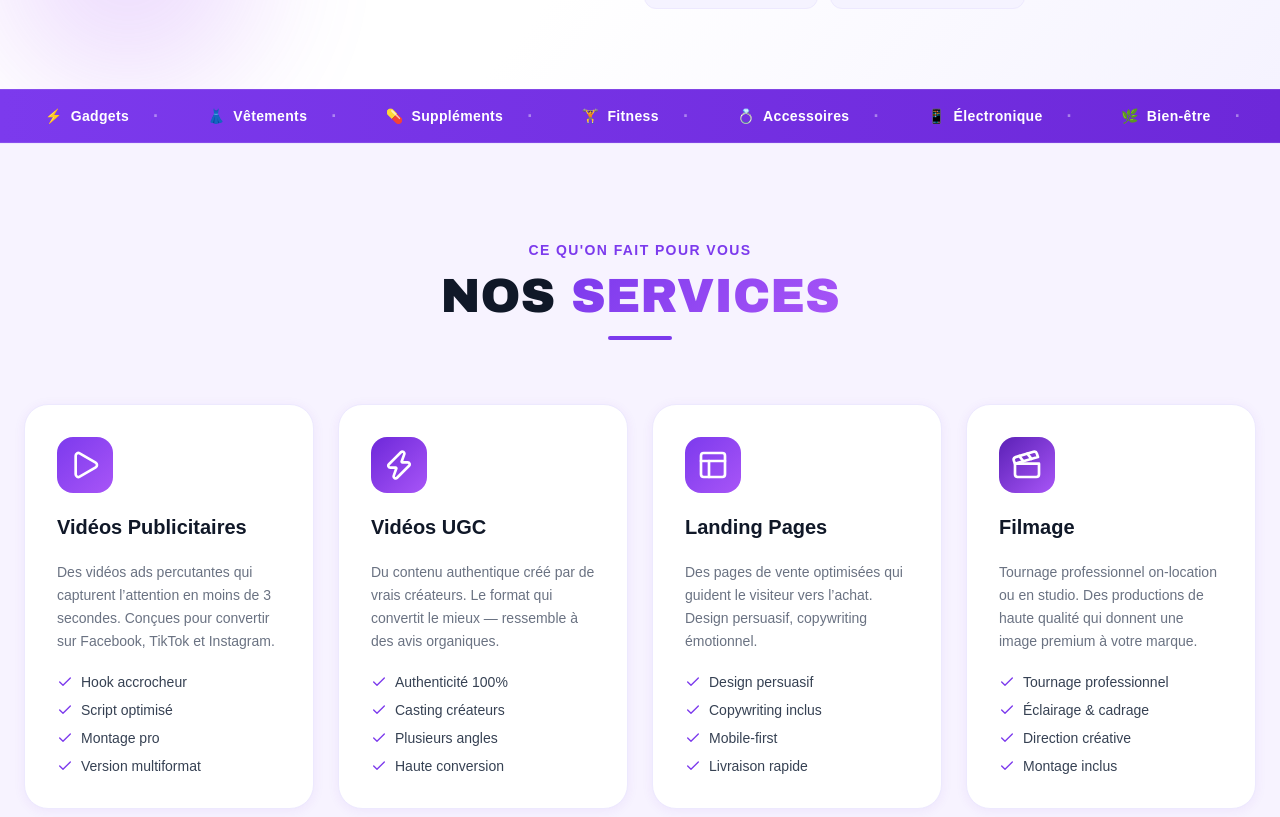
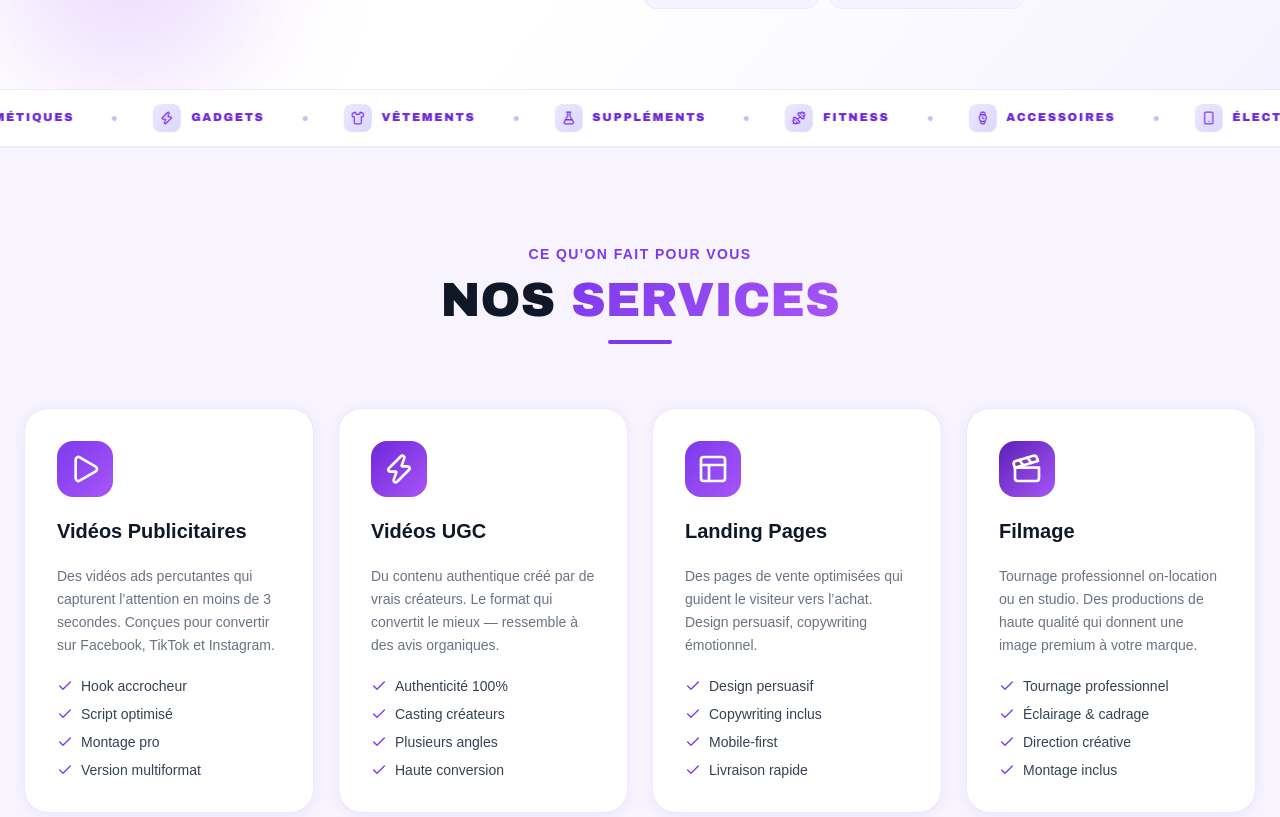
Before and after one commit to hamzafa1d1/growtion-portfolio, a Next.js app: page / in a window 1280 px wide. Shown: the part 813-1630 px from the top of the page. Built offline with nearby package versions, Linux system fonts and the light colour scheme.

Commit message:
rework sectors band: lucide icons, clean white bg, bold condensed font

```diff
--- a/components/ui/SectorsBand.tsx
+++ b/components/ui/SectorsBand.tsx
@@ -1,49 +1,94 @@
 "use client";
 import { motion } from "framer-motion";
+import {
+  Sparkles,
+  Zap,
+  Shirt,
+  Dumbbell,
+  Watch,
+  Smartphone,
+  Leaf,
+  Home,
+  FlaskConical,
+  Gem,
+} from "lucide-react";
 
 const SECTORS = [
-  { label: "Cosmétiques",   emoji: "💄" },
-  { label: "Gadgets",       emoji: "⚡" },
-  { label: "Vêtements",     emoji: "👗" },
-  { label: "Suppléments",   emoji: "💊" },
-  { label: "Fitness",       emoji: "🏋️" },
-  { label: "Accessoires",   emoji: "💍" },
-  { label: "Électronique",  emoji: "📱" },
-  { label: "Bien-être",     emoji: "🌿" },
-  { label: "Maison",        emoji: "🏠" },
-  { label: "Beauté",        emoji: "✨" },
+  { label: "Cosmétiques",  Icon: Sparkles },
+  { label: "Gadgets",      Icon: Zap },
+  { label: "Vêtements",    Icon: Shirt },
+  { label: "Suppléments",  Icon: FlaskConical },
+  { label: "Fitness",      Icon: Dumbbell },
+  { label: "Accessoires",  Icon: Watch },
+  { label: "Électronique", Icon: Smartphone },
+  { label: "Bien-être",    Icon: Leaf },
+  { label: "Maison",       Icon: Home },
+  { label: "Bijoux",       Icon: Gem },
 ];
 
-// Duplicate for seamless loop
-const ITEMS = [...SECTORS, ...SECTORS];
+const ITEMS = [...SECTORS, ...SECTORS, ...SECTORS];
+
+const DIVIDER = (
+  <span
+    aria-hidden
+    style={{
+      display: "inline-block",
+      width: 5,
+      height: 5,
+      borderRadius: "50%",
+      background: "rgba(124,58,237,0.35)",
+      margin: "0 28px",
+      verticalAlign: "middle",
+      flexShrink: 0,
+    }}
+  />
+);
 
 export function SectorsBand() {
   return (
     <div
-      className="w-full overflow-hidden py-3 select-none"
+      className="w-full overflow-hidden select-none"
       style={{
-        background: "linear-gradient(90deg, #7c3aed, #6d28d9)",
-        borderTop: "1px solid rgba(255,255,255,0.1)",
-        borderBottom: "1px solid rgba(255,255,255,0.1)",
+        background: "#ffffff",
+        borderTop: "1px solid #ede9fe",
+        borderBottom: "1px solid #ede9fe",
+        padding: "14px 0",
       }}
     >
       <motion.div
-        className="flex gap-0 whitespace-nowrap"
-        animate={{ x: ["0%", "-50%"] }}
-        transition={{
-          duration: 22,
-          ease: "linear",
-          repeat: Infinity,
-        }}
+        className="flex items-center whitespace-nowrap"
+        animate={{ x: ["0%", "-33.333%"] }}
+        transition={{ duration: 32, ease: "linear", repeat: Infinity }}
+        style={{ willChange: "transform" }}
       >
         {ITEMS.map((s, i) => (
           <span
             key={i}
-            className="inline-flex items-center gap-2 px-6 text-white font-bold text-sm tracking-wide"
+            className="inline-flex items-center gap-2.5 flex-shrink-0"
+            style={{
+              padding: "0 4px",
+              fontFamily: "Arial Black, Impact, sans-serif",
+              fontWeight: 900,
+              fontSize: "0.72rem",
+              letterSpacing: "0.14em",
+              textTransform: "uppercase",
+              color: "#6d28d9",
+            }}
           >
-            <span>{s.emoji}</span>
-            <span>{s.label}</span>
-            <span className="ml-4 opacity-40 text-lg">·</span>
+            <span
+              className="flex-shrink-0 flex items-center justify-center rounded-lg"
+              style={{
+                width: 28,
+                height: 28,
+                background: "linear-gradient(135deg, #ede9fe, #ddd6fe)",
+              }}
+            >
+              <s.Icon
+                style={{ width: 14, height: 14, color: "#7c3aed", strokeWidth: 2.2 }}
+              />
+            </span>
+            {s.label}
+            {DIVIDER}
           </span>
         ))}
       </motion.div>
```
